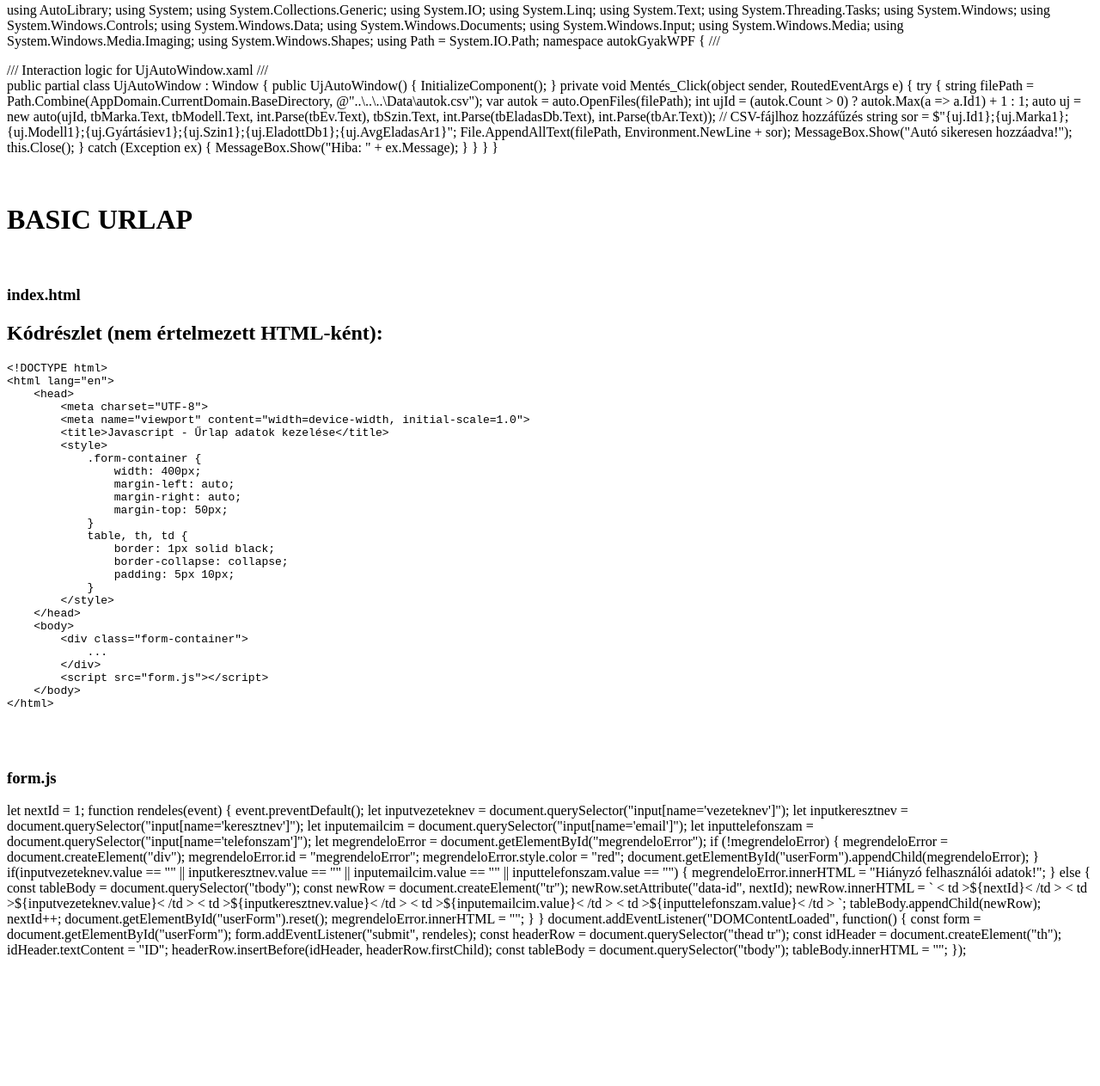
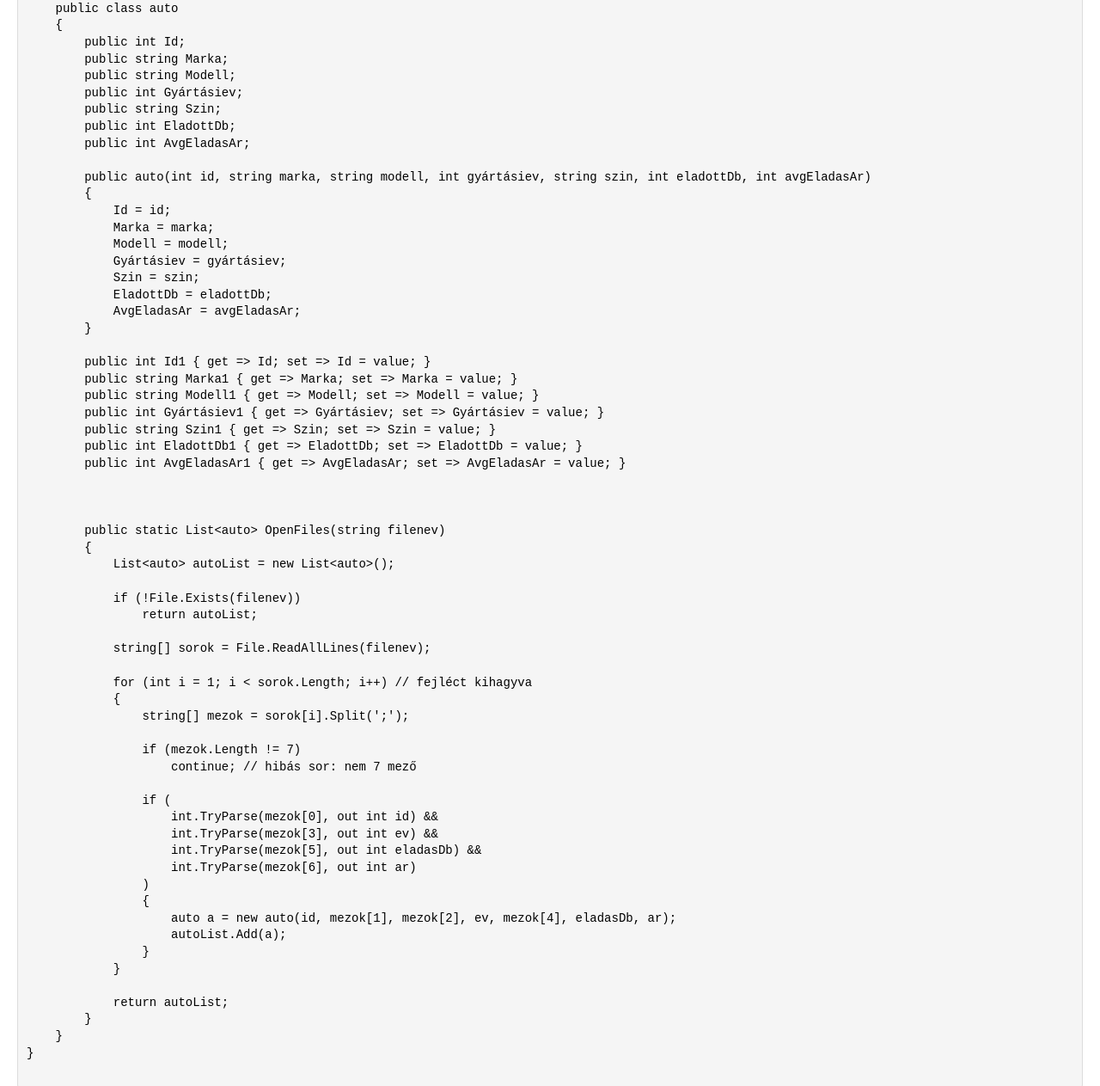
Before and after one commit to TesztElek900/weboldal, a plain HTML site: page index.html in a window 1280 px wide. Shown: the part 1312-2575 px from the top of the page at 86% size. Before the commit the page ends 2442 px from the top, so only its background shows below. Drawn offline with Linux system fonts and the light colour scheme.

Commit message:
Update index.html

```diff
--- a/index.html
+++ b/index.html
@@ -4,12 +4,33 @@
     <meta charset="UTF-8">
     <meta name="viewport" content="width=device-width, initial-scale=1.0">
     <title>Document</title>
+    <style>
+        pre {
+            background-color: #f5f5f5;
+            border: 1px solid #ddd;
+            border-radius: 4px;
+            padding: 10px;
+            overflow-x: auto;
+            font-family: monospace;
+            font-size: 14px;
+            line-height: 1.4;
+        }
+        h1, h3 {
+            color: #333;
+            margin-top: 30px;
+        }
+        body {
+            font-family: Arial, sans-serif;
+            margin: 20px;
+            line-height: 1.6;
+        }
+    </style>
 </head>
 <body>
     <h1>autoGyak</h1>
-    <br>
     <h3>Program.cs</h3>
-    <p>using System;
+    <pre>
+using System;
 using System.Collections.Generic;
 using System.Linq;
 using System.Text;
@@ -46,12 +67,13 @@ namespace autokGyak
             Console.WriteLine("{0} A legidősebb autó: {1}",kor, oldMarka);
         }
     }
-}</p>
-        <br>
+}
+    </pre>
+
     <h1>AutoLibrary</h1>
-        <br>
     <h3>auto.cs</h3>
-        <p> using System;
+    <pre>
+using System;
 using System.Collections.Generic;
 using System.Linq;
 using System.Text;
@@ -92,9 +114,9 @@ namespace autokGyak
 
 
 
-                    public static List < auto > OpenFiles(string filenev)
+        public static List&lt;auto&gt; OpenFiles(string filenev)
         {
-                        List < auto > autoList = new List < auto >();
+            List&lt;auto&gt; autoList = new List&lt;auto&gt;();
 
             if (!File.Exists(filenev))
                 return autoList;
@@ -123,12 +145,13 @@ namespace autokGyak
             return autoList;
         }
     }
-            }</p>
-            <br>
+}
+    </pre>
+
     <h1>autoGyakWPF</h1>
-        <br>
     <h3>MainWindow.xaml.cs</h3>
-        <p> using System;
+    <pre>
+using System;
 using System.Collections.Generic;
 using System.Linq;
 using System.Text;
@@ -149,13 +172,13 @@ namespace autokGyak
 
 namespace autokGyakWPF
 {
-                /// <summary>
+    /// &lt;summary&gt;
     /// Interaction logic for MainWindow.xaml
-                /// </summary>
+    /// &lt;/summary&gt;
     public partial class MainWindow : Window
     {
         string filePath = Path.Combine(AppDomain.CurrentDomain.BaseDirectory, @"..\..\..\Data\autok.csv");
-                    List < auto > autok = new List < auto >();
+        List&lt;auto&gt; autok = new List&lt;auto&gt;();
         public MainWindow()
         {
             InitializeComponent();
@@ -272,10 +295,12 @@ namespace autokGyak
             }
         }
     }
-            }</p>
-            <br>
+}
+    </pre>
+
     <h3>UjAutoWindow.xaml.cs</h3>
-        <p>﻿using AutoLibrary;
+    <pre>
+using AutoLibrary;
 using System;
 using System.Collections.Generic;
 using System.IO;
@@ -294,9 +319,9 @@ namespace autokGyak
 
 namespace autokGyakWPF
 {
-                /// <summary>
+    /// &lt;summary&gt;
     /// Interaction logic for UjAutoWindow.xaml
-                /// </summary>
+    /// &lt;/summary&gt;
     public partial class UjAutoWindow : Window
     {
         public UjAutoWindow()
@@ -327,20 +352,11 @@ namespace autokGyak
             }
         }
     }
-            }</p>
-            <br>
+}
+    </pre>
+
     <h1>BASIC URLAP</h1>
-            <br>
     <h3>index.html</h3>
-            <p>
-<!DOCTYPE html>
-<html lang="hu">
-<head>
-  <meta charset="UTF-8">
-  <title>Kódrészlet megjelenítése</title>
-</head>
-<body>
-  <h2>Kódrészlet (nem értelmezett HTML-ként):</h2>
     <pre>
 &lt;!DOCTYPE html&gt;
 &lt;html lang="en"&gt;
@@ -369,13 +385,14 @@ namespace autokGyak
         &lt;script src="form.js"&gt;&lt;/script&gt;
     &lt;/body&gt;
 &lt;/html&gt;
+  &lt;/pre&gt;
+&lt;/body&gt;
+&lt;/html&gt;
     </pre>
-</body>
-</html>
-</p>
-<br>
+
     <h3>form.js</h3>
-<p>let nextId = 1;
+    <pre>
+let nextId = 1;
 
 function rendeles(event) {
     event.preventDefault();
@@ -404,11 +421,11 @@ function rendeles(event) {
         newRow.setAttribute("data-id", nextId);
 
         newRow.innerHTML = `
-            < td >${nextId}< /td >
-            < td >${inputvezeteknev.value}< /td >
-            < td >${inputkeresztnev.value}< /td >
-            < td >${inputemailcim.value}< /td >
-            < td >${inputtelefonszam.value}< /td >
+            &lt;td&gt;${nextId}&lt;/td&gt;
+            &lt;td&gt;${inputvezeteknev.value}&lt;/td&gt;
+            &lt;td&gt;${inputkeresztnev.value}&lt;/td&gt;
+            &lt;td&gt;${inputemailcim.value}&lt;/td&gt;
+            &lt;td&gt;${inputtelefonszam.value}&lt;/td&gt;
         `;
 
         tableBody.appendChild(newRow);
@@ -432,10 +449,6 @@ document.addEventListener("DOMContentLoaded", function() {
     const tableBody = document.querySelector("tbody");
     tableBody.innerHTML = "";
 });
-</p>
-
-
-
-
+    </pre>
 </body>
 </html>
```
Lines whose indentation alone changed are shown as unchanged.
